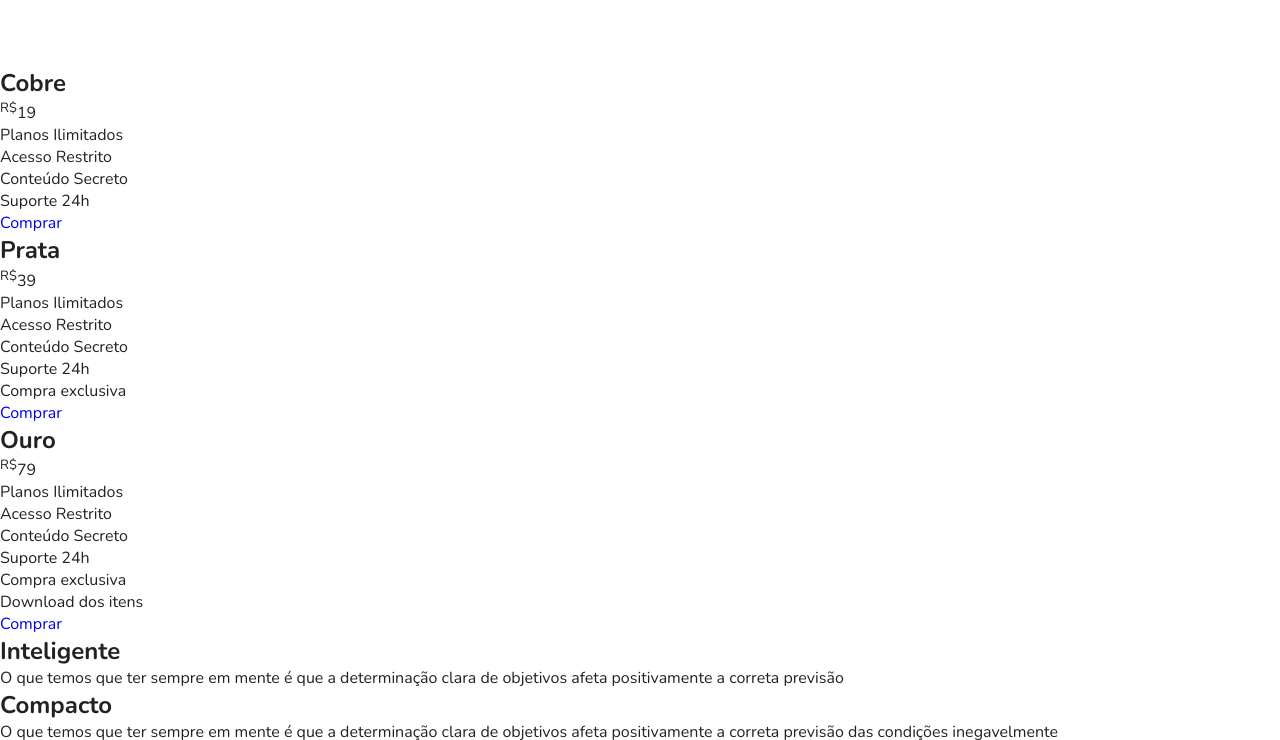
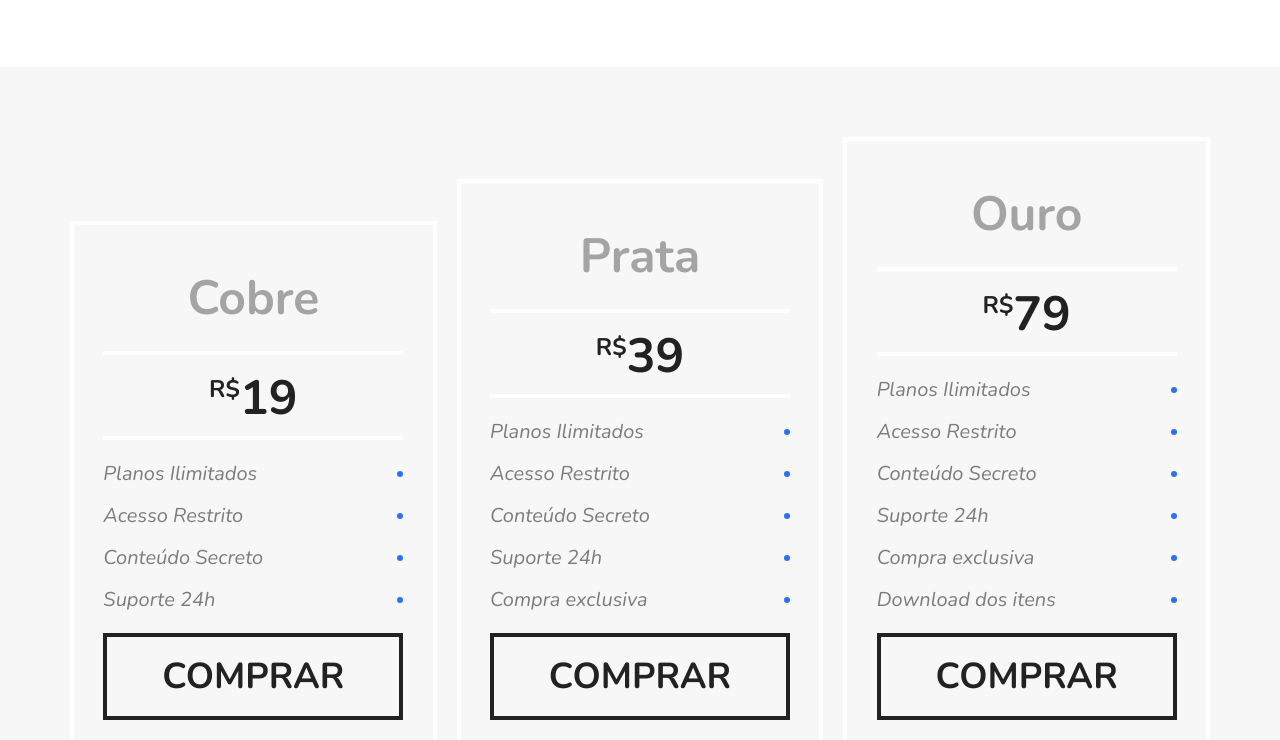
Before and after one commit to devBlasquez/FlexBlog, a plain HTML site: page index.html in a window 1280 px wide. Shown: the part 1770-2510 px from the top of the page. Drawn offline with nearby package versions, Linux system fonts and the light colour scheme.

Commit message:
add: Estilização da section de preços

```diff
--- a/css/style.css
+++ b/css/style.css
@@ -143,6 +143,8 @@ img {
   margin-bottom: 1em;
 }
 
+/*Produtos*/
+
 .produtos {
   max-width: 960px;
   margin: 60px auto;
@@ -180,3 +182,97 @@ img {
 .blue {
   border-top: 8px solid #66d9eb;
 }
+
+/*Preço*/
+
+.preco {
+  background: #f7f7f7;
+  padding: 60px;
+  display: flex;
+  flex-wrap: wrap;
+  align-items: flex-end;
+}
+
+.preco-item {
+  flex: 1;
+  border: 4px solid white;
+  padding: 20px;
+  margin: 10px;
+  min-width: 260px;
+}
+
+.preco-item h2 {
+  font-size: 3em;
+  color: #a4a4a4;
+  text-align: center;
+  margin-top: 20px;
+}
+
+.preco-item span {
+  max-width: 300px;
+  margin: 20px auto;
+  display: block;
+  font-size: 3em;
+  text-align: center;
+  font-weight: bold;
+  padding: 10px 0 5px 0;
+  border-top: 4px solid white;
+  border-bottom: 4px solid white;
+}
+
+.preco-item sup {
+  /*O rem é relativo ao tamanho raiz, que se trata de 16px, logo 16.1.5 = 24px*/
+  font-size: 1.5rem;
+}
+
+.preco-item ul {
+  max-width: 300px;
+  margin: 20px auto;
+  font-size: 1.25em;
+  font-style: italic;
+  color: #7c7c7c;
+}
+
+.preco-item li {
+  display: flex;
+  justify-content: space-between;
+  align-items: center;
+  margin-bottom: 15px;
+}
+
+.preco-item li::after {
+  content: "";
+  display: block;
+  width: 6px;
+  height: 6px;
+  background: #2c70ff;
+  border-radius: 50%;
+}
+
+.preco-item a {
+  max-width: 300px;
+  display: block;
+  margin: 20px auto;
+  /*Quando a cor da borda não especificada fica com a cor da fonte*/
+  border: 4px solid;
+  color: #222;
+  /*A propriedade abaixo define se vão ser só letras maiusculas ou minusculas e vice-versa*/
+  text-transform: uppercase;
+  font-weight: bold;
+  font-size: 2.25em;
+  padding: 15px 0;
+  text-align: center;
+}
+
+@media (max-width: 800px) {
+  .preco {
+    padding: 0 10px 0 10px;
+  }
+
+  .preco .preco-item:nth-child(3) {
+    order: -2;
+  }
+  .preco .preco-item:nth-child(2) {
+    order: -1;
+  }
+}
```
